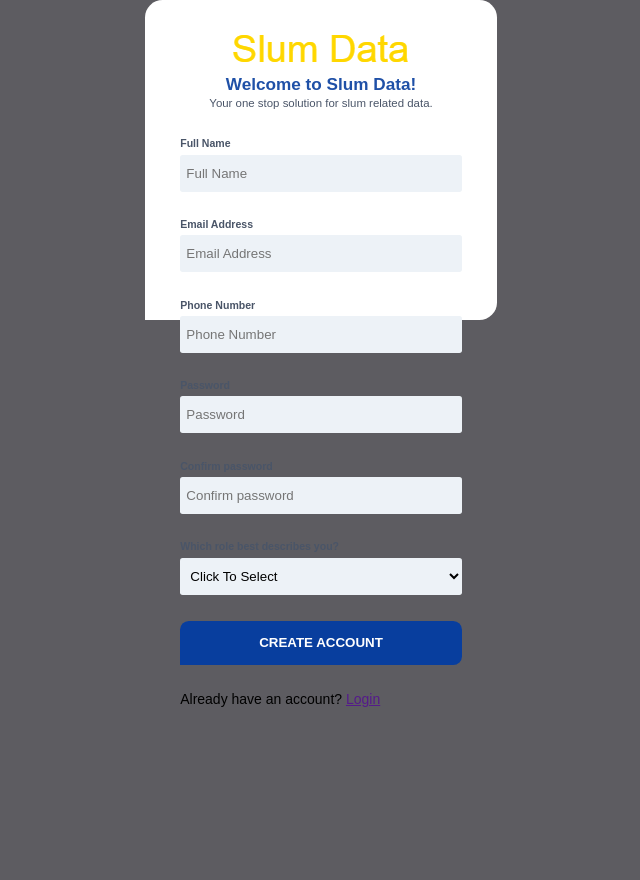
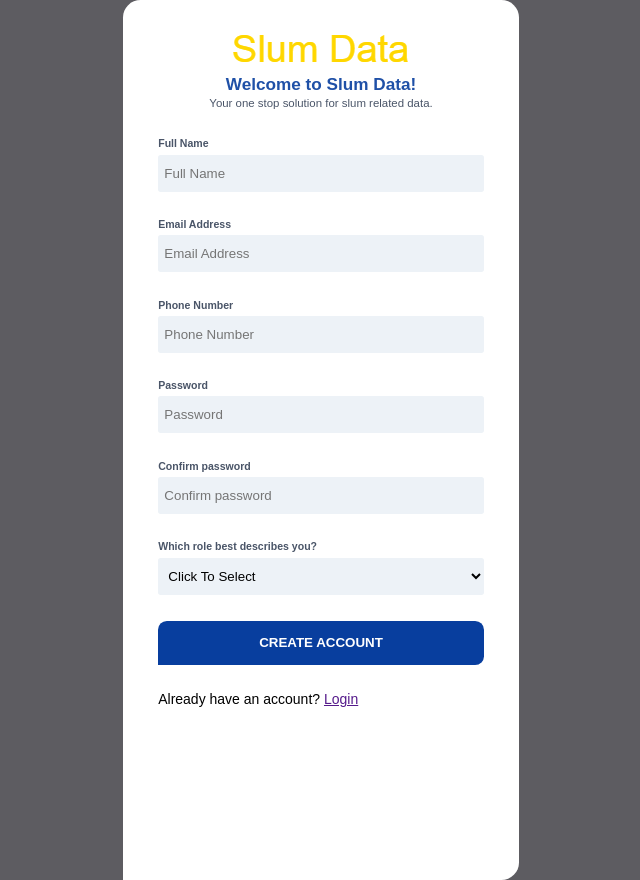
Before and after one commit to BuildForSDG/Team-269-Frontend, a React (Create React App) app: page /register in a window 1280 px wide. Shown: the whole page, without its empty margins (319-959 px from the left). Before the commit the page ends 800 px from the top, so only its background shows below. Built offline with nearby package versions, Linux system fonts and the light colour scheme.

Commit message:
fix: adjust register-form verticle-height to cover content

```diff
--- a/src/components/signup/SignUp.css
+++ b/src/components/signup/SignUp.css
@@ -39,8 +39,8 @@ main {
 form {
   margin: 0 auto;
   padding: 0 4rem;
-  height: 40vh;
-  max-width: 40rem;
+  height: 110vh;
+  max-width: 45rem;
   background-color: var(--white);
   border-radius: 2rem 2rem 2rem 0;
 }
```
